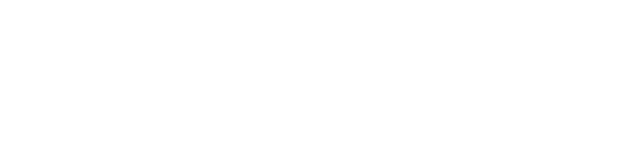
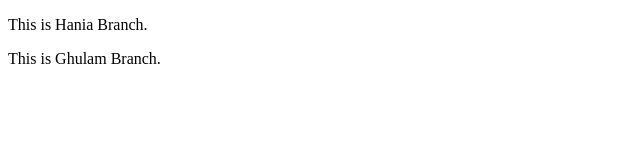
Before and after one commit to AwaisFarooq-11/News-Vine, a plain HTML site: page use-cases/index.html in a window 1280 px wide. Shown: the whole page, without its empty margins (0-640 px from the left). Drawn offline with Linux system fonts and the light colour scheme.

Commit message:
Adding Ghulam Anwar's part

```diff
--- a/use-cases/index.html
+++ b/use-cases/index.html
@@ -6,6 +6,11 @@
   <title>Document</title>
 </head>
 <body>
-
+  <p>
+    This is Hania Branch.
+  </p>
+  <p>
+    This is Ghulam Branch.
+  </p>
 </body>
 </html>
```
Also changed, not shown: 3 other files.
